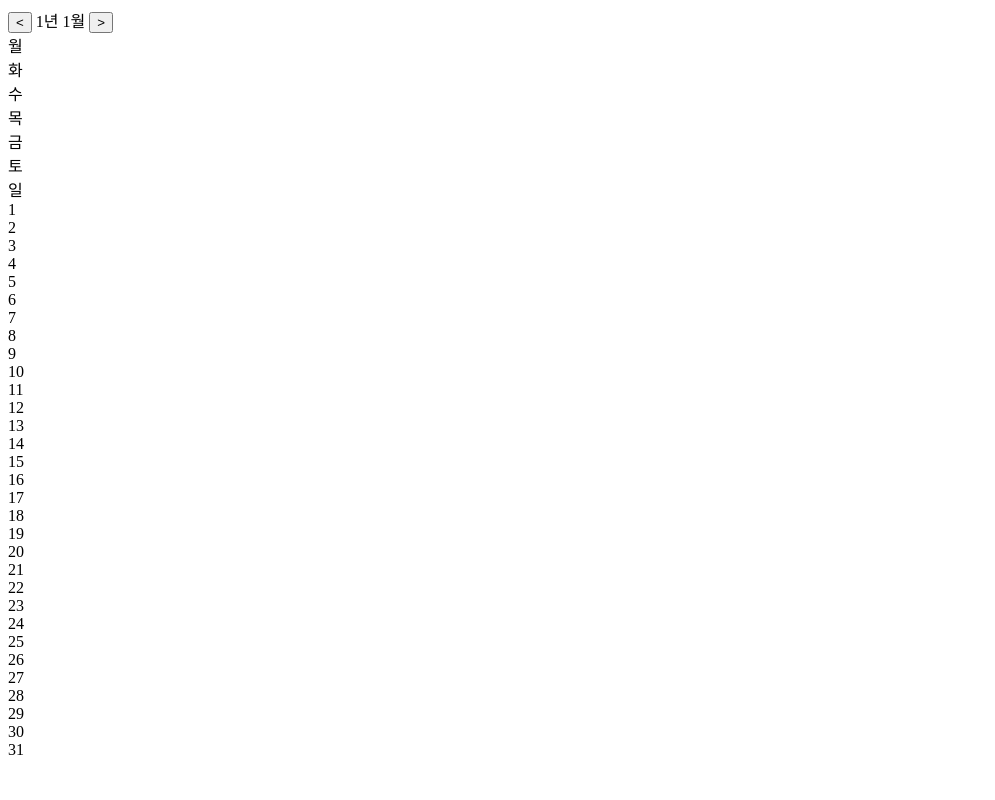
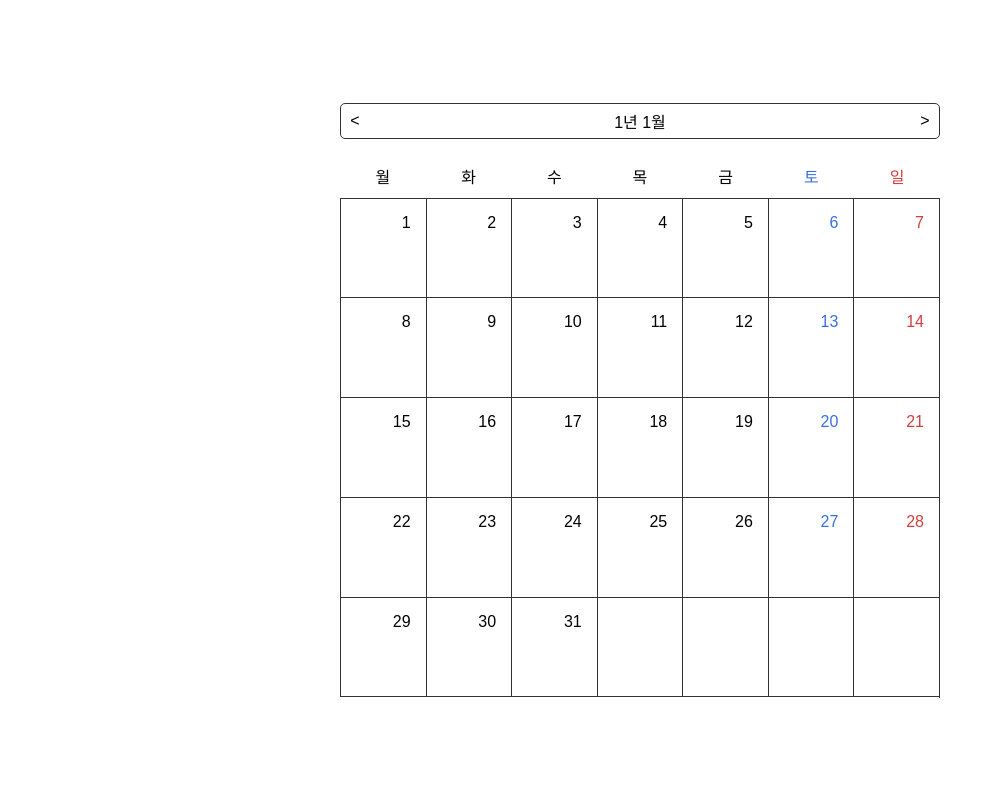
Before and after one commit to hongrae24/diary, a Flask app: page /1/1 in a window 1280 px wide. Shown: the whole page, without its empty margins (0-995 px from the left). Run offline with Flask 3, Linux system fonts and the light colour scheme.

Commit message:
달력 꾸미기

```diff
--- /dev/null
+++ b/diary/static/cal.css
@@ -0,0 +1,75 @@
+* {
+    margin: 0;
+    padding: 0;
+    font-family: sans-serif;
+    box-sizing: border-box;
+}
+
+body {
+    display: flex;
+    justify-content: center;
+    align-items: center;
+    min-height: 100vh;
+}
+
+.cal {
+    width: 600px;
+    margin: 50px;
+}
+
+.nav {
+    display: flex;
+    justify-content: space-between;
+    width: 100%;
+    border: 1px solid #333333;
+    border-radius: 5px;
+    align-items: center;
+}
+
+.nav-btn {
+    width: 28px;
+    border: none;
+    font-size: 16px;
+    line-height: 34px;
+    background-color: transparent;
+    cursor: pointer;
+}
+
+.days {
+    display: flex;
+    margin: 25px 0 10px;
+}
+
+.day {
+    width: calc(100% / 7);
+    text-align: center;
+}
+
+.dates {
+    display: flex;
+    flex-flow: row wrap;
+    height: 500px;
+    border-top: 1px solid #333333;
+    border-right: 1px solid #333333;
+}
+
+.date {
+    width: calc(100% / 7);
+    padding: 15px;
+    text-align: right;
+    border-bottom: 1px solid #333333;
+    border-left: 1px solid #333333;
+}
+
+.date_btn {
+    width: 30px;
+}
+
+.day:nth-child(7n),
+.date:nth-child(7n) {
+    color: #d13e3e;
+}
+.day:nth-child(7n - 1),
+.date:nth-child(7n - 1) {
+    color: #396ee2;
+}
--- a/diary/templates/cal.html
+++ b/diary/templates/cal.html
@@ -1,15 +1,14 @@
 <head>
     <meta charset="UTF-8">
     <meta name="viewport" content="width=device-width, initial-scale=1.0">
+    <link rel="stylesheet" href="{{ url_for('static', filename='cal.css') }}">
     <title> {{ year }}년 {{ month }}월 </title>
 <body>
     <div class="cal">
-        <div class="header">
-            <div class="nav">
-                <button class="nav-btn go-prev">&lt;</button>
-                {{ year }}년 {{ month }}월
-                <button class="nav-btn go-next">&gt;</button>
-            </div>
+        <div class="nav">
+            <button class="nav-btn go-prev" onclick="location.href='/{{ year }}/{{ month - 1 }}'">&lt;</button>
+            <div> {{ year }}년 {{ month }}월 </div>
+            <button class="nav-btn go-prev" onclick="location.href='/{{ year }}/{{ month + 1 }}'">&gt;</button>
         </div>
         <div class="main">
             <div class="days">
@@ -22,8 +21,14 @@
                 <div class="day"> 일 </div>
             </div>
             <div class="dates">
-                {% for d in dates %}
-                    <div class="date"> {% if d %} <a href="/{{ year }}/{{ month }}/{{ loop.index }}"> {% endif %} {{ loop.index }} </a> </div>
+                {% for date, data in dates %}
+                    {% if (date >= 1) %}
+                        <div class="date" onclick="location.href='/{{ year }}/{{ month }}/{{ date }}'">
+                            {% if data %}✅{% endif %}{{ date }}
+                        </div>
+                    {% else %}
+                        <div class="date"></div>
+                    {% endif %}
                 {% endfor %}
             </div>
         </div>
--- a/diary/views/main_view.py
+++ b/diary/views/main_view.py
@@ -14,15 +14,23 @@ def home():
 @bp.route("/<int:year>/<int:month>")
 def calendar(year, month):
     if month < 1 or 12 < month:
-        return redirect("/invalid_date")
-    dates = []
-    last = monthrange(year, month)[1]
+        month -= 1
+        year += month // 12
+        month %= 12
+        month += 1
+        return redirect("/{0}/{1}".format(year, month))
+    dates = [] # 0 is invalid, 1 is valid but has no data, 2 has data
+    first, last = monthrange(year, month)
+    for i in range(first):
+        dates.append((0, False))
     for i in range(1, last + 1):
         d = date(year, month, i)
         if Diary.query.get(d) is None:
-            dates.append(False)
+            dates.append((i, False))
         else:
-            dates.append(True)
+            dates.append((i, True))
+    while len(dates) % 7:
+        dates.append((0, False))
     return render_template("cal.html", year=year, month=month, dates=dates)
 
 @bp.route("/<int:year>/<int:month>/<int:day>")
@@ -30,7 +38,6 @@ def content(year, month, day):
     try:
         d = date(year, month, day)
     except ValueError:
-        print(day)
         return redirect("/invalid_date")
     diary = Diary.query.get_or_404(d)
     return render_template("diary.html", diary=diary)
```
